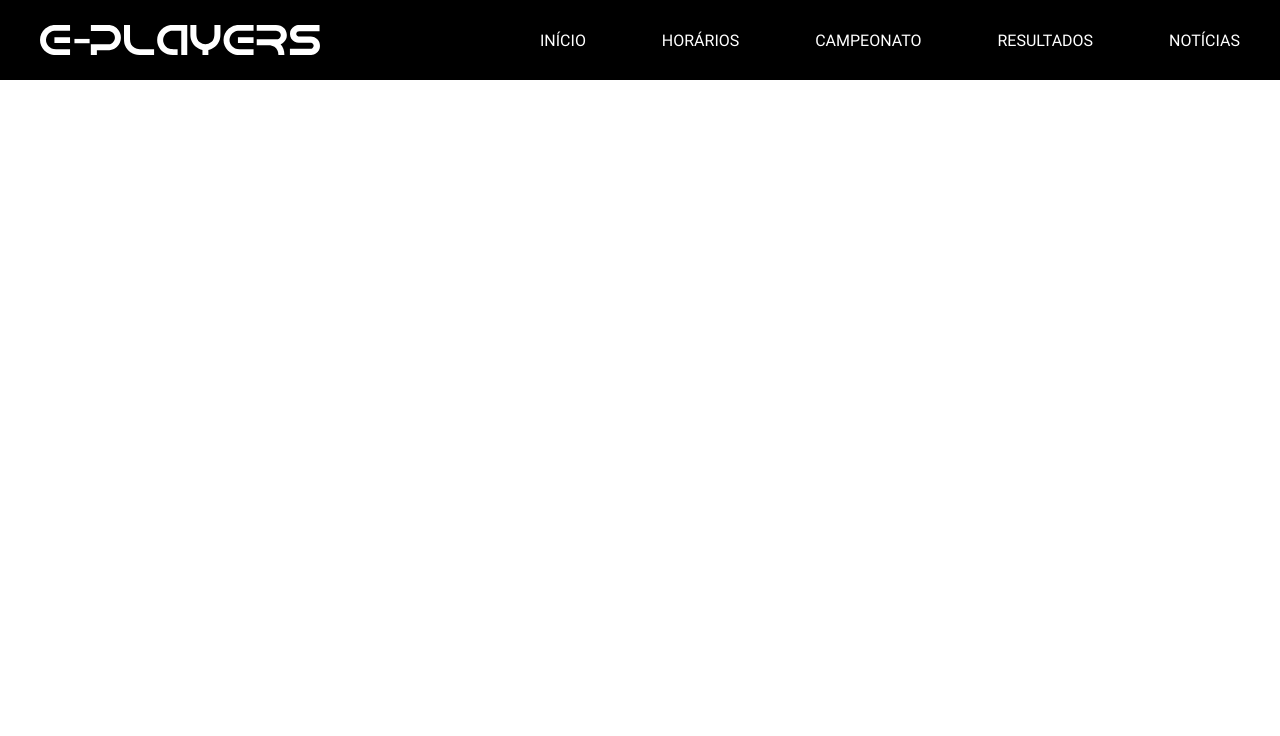
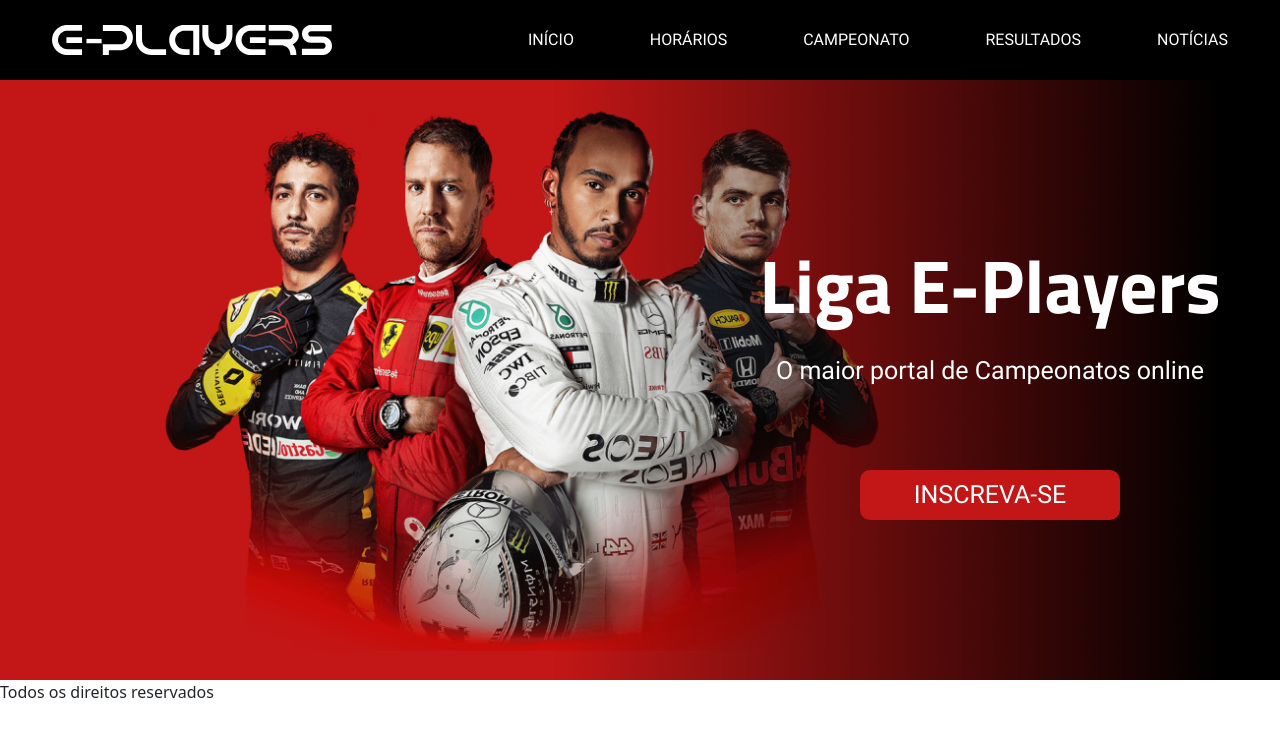
Before and after one commit to eduardocostaprofessor/E-players_FS11, a plain HTML site: page index.html in a window 1280 px wide. Drawn offline with nearby package versions, Linux system fonts and the light colour scheme.

Commit message:
Adiciona o banner + indicações de estudos

```diff
--- a/css/style.css
+++ b/css/style.css
@@ -20,9 +20,20 @@
 */
 
 @font-face {
-     font-family: "Roboto-Regular"; /* apelido */
+    font-family: "Roboto-Regular"; /* apelido */
     src: url(../fonts/Roboto/Roboto-Regular.ttf);
 }
+
+@font-face {
+    font-family: "Roboto-Black";
+    src: url(../fonts/Roboto/Roboto-Black.ttf);
+}
+
+@font-face {
+    font-family: "TitilliumWeb-Bold";
+    src: url(../fonts/Titillium_Web/TitilliumWeb-Bold.ttf);
+}
+
 /* reset da página */
 * {
     margin: 0;
@@ -30,6 +41,19 @@
     box-sizing: border-box;
 }
 
+
+
+
+
+/****************** CUSTOMIZAÇÃO DO BOOTSTRAP ******************/
+.container {
+    max-width: 1200px;
+    /* background-color: #C31616; */
+}
+
+
+
+/****************** HEADER ******************/
 header {
     background-color: black;
 }
@@ -69,3 +93,63 @@
     text-transform: uppercase;
     font-family: "Roboto-Regular";
 }
+
+/****************** BANNER ******************/
+
+.banner {
+    height: 600px;
+    background-color: salmon;
+    background-image: url(../images/banner_pilotos.png);
+    background-repeat: no-repeat;
+    background-size: cover;
+}
+.banner .banner-box {
+    display: flex;
+    justify-content: flex-end;
+    align-items: center;
+    height: 600px;
+    /* border: 3px solid salmon; */
+}
+
+.banner .banner-box .banner-info {
+    display: flex;
+    flex-direction: column;
+    justify-content: space-between;
+
+    width: 500px;
+    height: 280px;
+    /* border: 1px solid white; */
+
+    font-family: "Roboto-Regular";
+    color: white;
+}
+
+.banner .banner-box .banner-info h2 {
+    font-family: "TitilliumWeb-Bold";
+    font-size: 75px;
+    text-align: center;
+}
+
+.banner .banner-box .banner-info p {
+    margin-top: -50px;
+    font-size: 25px;
+    text-align: center;
+}
+
+.banner .banner-info .botao-banner {
+    align-self: center; /* propriedade para filho/item flex somente ele!! */
+    width: 260px;
+    height: 50px;
+    color: white;
+
+    display: flex;
+    justify-content: center;
+    align-items: center;
+
+    font-size: 25px;
+    text-transform: uppercase;
+    text-decoration: none;
+
+    background-color: #C31616;
+    border-radius: 10px;
+}
--- a/index.html
+++ b/index.html
@@ -5,13 +5,15 @@
     <meta http-equiv="X-UA-Compatible" content="IE=edge">
     <meta name="viewport" content="width=device-width, initial-scale=1.0">
     <title>E-players</title>
+    <link href="https://cdn.jsdelivr.net/npm/bootstrap@5.1.3/dist/css/bootstrap.min.css" rel="stylesheet" integrity="sha384-1BmE4kWBq78iYhFldvKuhfTAU6auU8tT94WrHftjDbrCEXSU1oBoqyl2QvZ6jIW3" crossorigin="anonymous">
+
     <link rel="stylesheet" href="./css/style.css">
 
 </head>
 <body>
     <header>
-        <!-- flex container -->
-        <div class="container-grid header-flex">
+        <!-- flex container bootstrap + flexbox-->
+        <div class="container header-flex">
             <img class="logotipo" src="./images/logo.svg" alt="texto alternativo" title="Site E-player">
 
             <!-- flex container -->
@@ -26,5 +28,24 @@
 
     </header>
 
+    <main>
+        <section class="banner">
+            <div class="container-grid banner-box">
+                <article class="banner-info">
+                    <h2>Liga E-Players</h2>
+                    <p>O maior portal de Campeonatos online</p>
+                    <a href="#" class="botao-banner">Inscreva-se</a>
+                </article>
+            </div>
+        </section>
+    </main>
+
+
+
+
+    <footer>
+        <p>Todos os direitos reservados</p>
+    </footer>
+
 </body>
 </html>
```
Also changed, not shown: fonts/Titillium_Web/OFL.txt (added), fonts/Titillium_Web/TitilliumWeb-Black.ttf (added), fonts/Titillium_Web/TitilliumWeb-Bold.ttf (added), fonts/Titillium_Web/TitilliumWeb-BoldItalic.ttf (added), fonts/Titillium_Web/TitilliumWeb-ExtraLight.ttf (added), fonts/Titillium_Web/TitilliumWeb-ExtraLightItalic.ttf (added), fonts/Titillium_Web/TitilliumWeb-Italic.ttf (added), fonts/Titillium_Web/TitilliumWeb-Light.ttf (added), fonts/Titillium_Web/TitilliumWeb-LightItalic.ttf (added), fonts/Titillium_Web/TitilliumWeb-Regular.ttf (added), fonts/Titillium_Web/TitilliumWeb-SemiBold.ttf (added), fonts/Titillium_Web/TitilliumWeb-SemiBoldItalic.ttf (added), indicação de estudos.txt (added).
